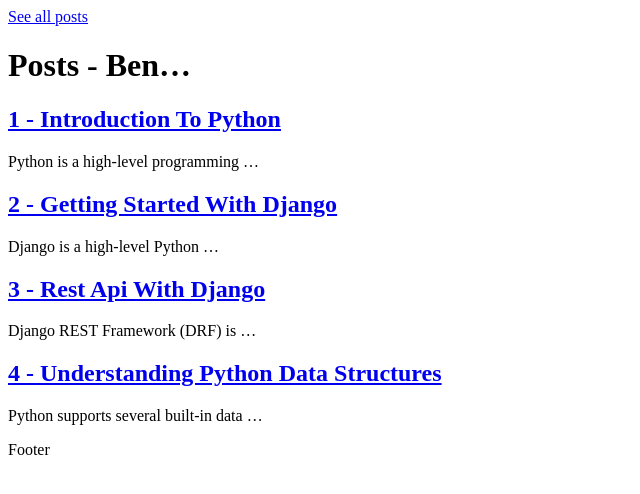
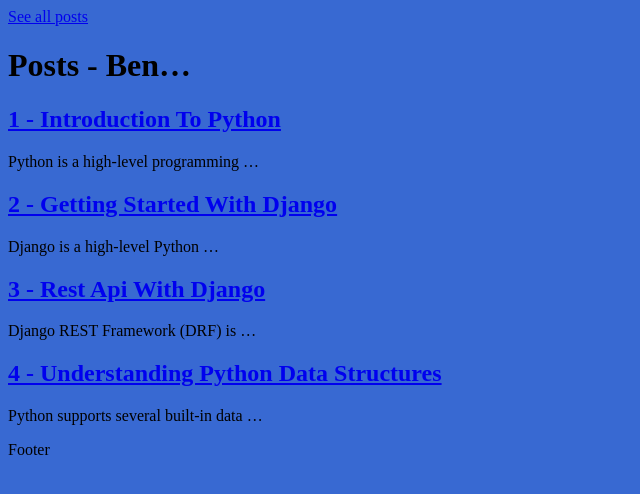
Before and after one commit to benzps01/Django---Python, a Django app: page /post/home/ in a window 1280 px wide. Shown: the top 494 px of the page, without its empty margins (0-640 px from the left). Run offline with Django 5.2, Linux system fonts and the light colour scheme.

Commit message:
work on static files css

```diff
--- a/blog/blog/settings.py
+++ b/blog/blog/settings.py
@@ -117,6 +117,10 @@ USE_TZ = True
 
 STATIC_URL = 'static/'
 
+STATICFILES_DIRS = [
+    BASE_DIR / 'static',
+]
+
 # Default primary key field type
 # https://docs.djangoproject.com/en/5.1/ref/settings/#default-auto-field
 
--- /dev/null
+++ b/blog/posts/static/posts/home.css
@@ -0,0 +1,3 @@
+body{
+    background-color: green;
+}
--- /dev/null
+++ b/blog/posts/static/posts/post.css
@@ -0,0 +1,3 @@
+body{
+    background-color: aqua;
+}
--- a/blog/posts/templates/posts/home.html
+++ b/blog/posts/templates/posts/home.html
@@ -1,4 +1,11 @@
 {% extends "base.html" %}
+{% comment %} {% load static %}
+{% block css %}
+    <link rel="stylesheet" href="{% static 'posts/home.css' %}">
+{% endblock css %} {% endcomment %}
+
+    {% block title %} Posts {% endblock title %}
+
     {% block body %}
         <h1>Posts - {{username|capfirst|truncatechars:4}}</h1>
             {% for post in posts %}
--- /dev/null
+++ b/blog/static/style.css
@@ -0,0 +1,3 @@
+body {
+  background-color: #3869d2;
+}
--- a/blog/templates/base.html
+++ b/blog/templates/base.html
@@ -1,9 +1,12 @@
 <!DOCTYPE html>
+{% load static %}
 <html lang="en">
 <head>
     <meta charset="UTF-8">
     <meta name="viewport" content="width=device-width, initial-scale=1.0">
     <title>{% block title %}{% endblock title %}</title>
+    <link rel="stylesheet" href="{% static 'style.css' %}">
+    {% block css %}{% endblock css %}
 </head>
 <body>
     <nav>
```
Also changed, not shown: blog/posts/templates/posts/post.html (+10 -7 lines).
